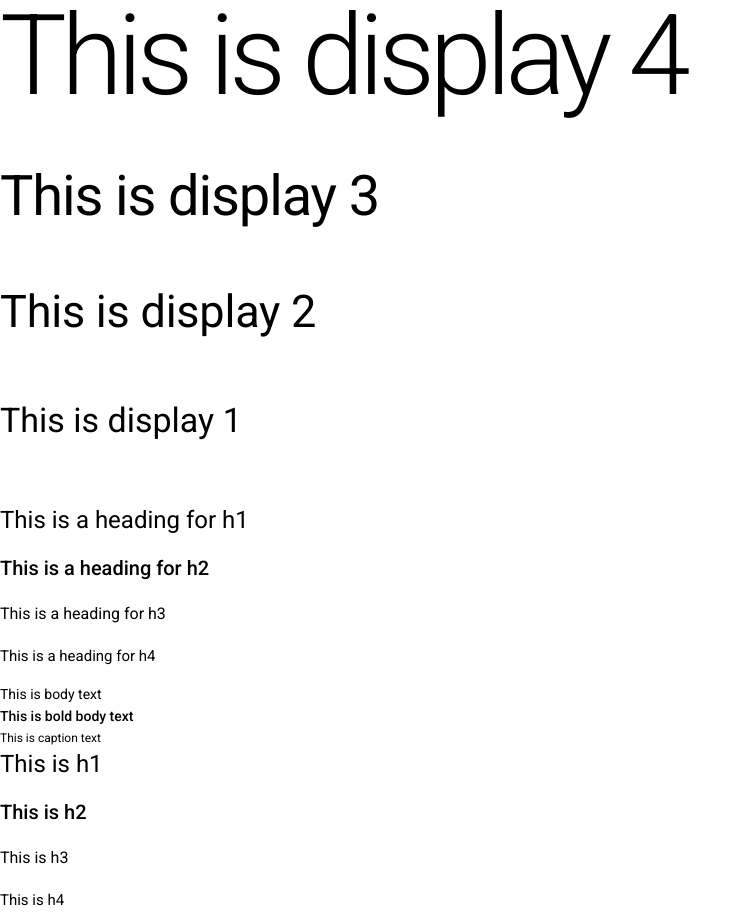
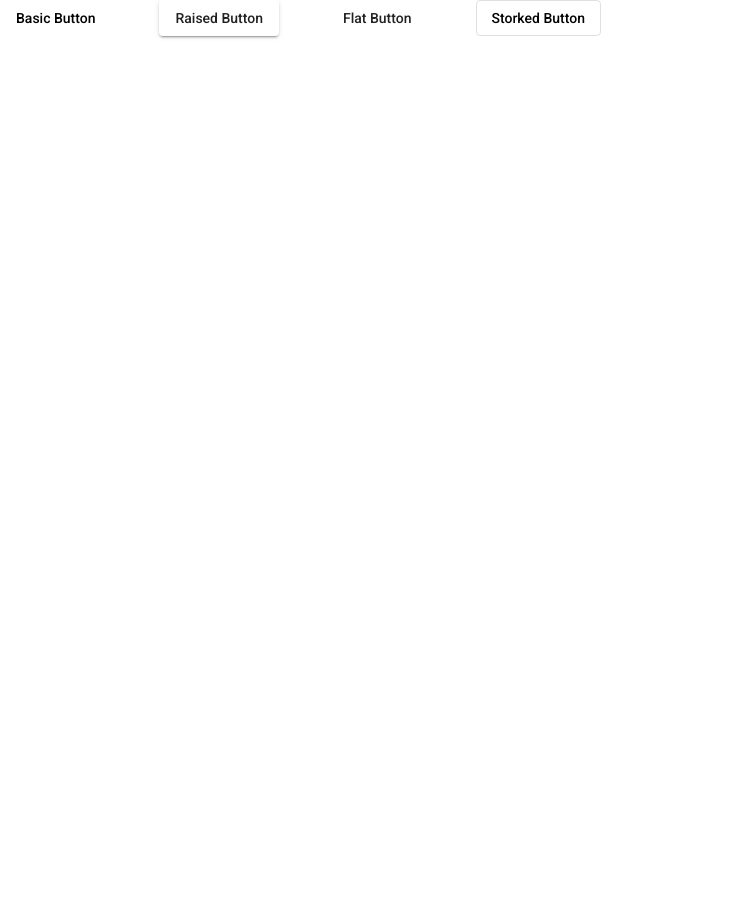
Before and after one commit to markpackham/angular_material_learn, an Angular app: page / in a window 1280 px wide. Shown: the whole page, without its empty margins (0-752 px from the left). After the commit the page ends 800 px from the top, so only its background shows below. Built offline with nearby package versions, Linux system fonts and the light colour scheme.

Commit message:
demo material button varients
https://youtu.be/N_KxVoq2HyM?t=134

```diff
--- a/src/app/app.component.css
+++ b/src/app/app.component.css
@@ -0,0 +1,3 @@
+button {
+  margin-right: 3rem;
+}
--- a/src/app/app.component.html
+++ b/src/app/app.component.html
@@ -1,20 +1,6 @@
-<div class="mat-display-4">This is display 4</div>
-<div class="mat-display-3">This is display 3</div>
-<div class="mat-display-2">This is display 2</div>
-<div class="mat-display-1">This is display 1</div>
-
-<div class="mat-headline">This is a heading for h1</div>
-<div class="mat-title">This is a heading for h2</div>
-<div class="mat-subheading-2">This is a heading for h3</div>
-<div class="mat-subheading-1">This is a heading for h4</div>
-
-<div class="mat-body-1">This is body text</div>
-<div class="mat-body-2">This is bold body text</div>
-<div class="mat-caption">This is caption text</div>
-
-<div class="mat-typography">
-  <h1>This is h1</h1>
-  <h2>This is h2</h2>
-  <h3>This is h3</h3>
-  <h4>This is h4</h4>
+<div>
+  <button mat-button>Basic Button</button>
+  <button mat-raised-button>Raised Button</button>
+  <button mat-flat-button>Flat Button</button>
+  <button mat-stroked-button>Storked Button</button>
 </div>
```
